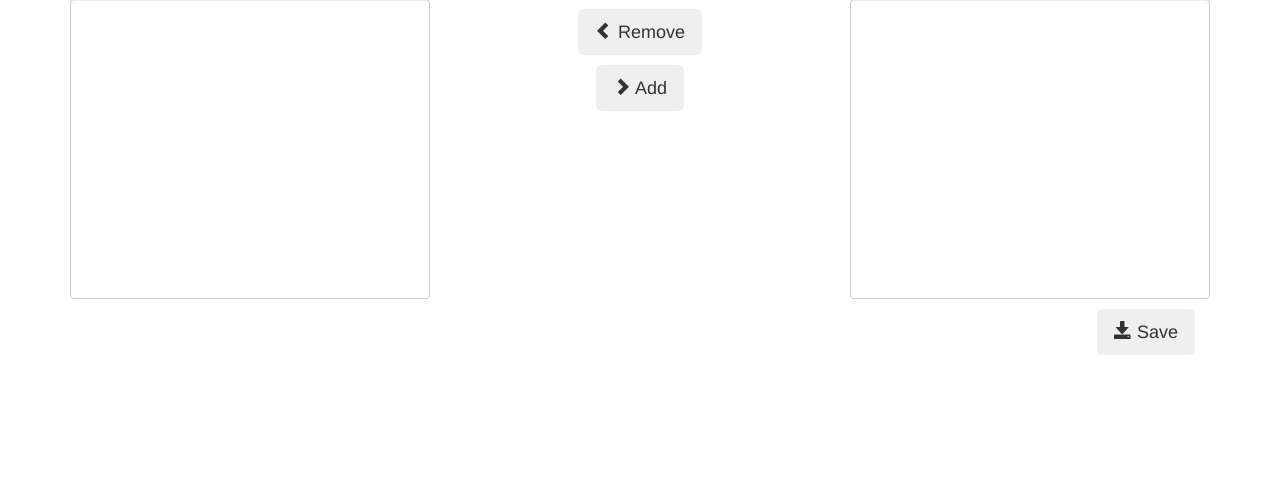
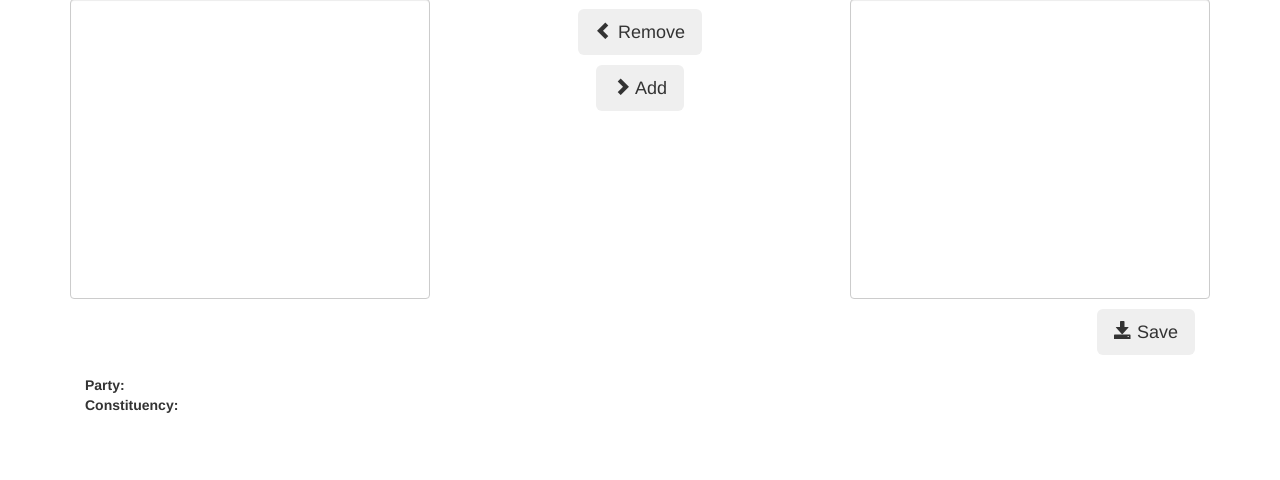
Before and after one commit to maxharlow/fantasy-parliament, a Flask app: page / in a window 1280 px wide. Shown: the part 165-645 px from the top of the page. Run offline with Flask 2, Linux system fonts and the light colour scheme; lists and menus that the app fills with data are empty; some libraries are stand-ins or nearby versions.

Commit message:
Added MP details

```diff
--- a/fantasy-parliament/static/script.js
+++ b/fantasy-parliament/static/script.js
@@ -13,6 +13,17 @@ $('#remove-mps').click(function () {
     selectedMPs.children(':selected').each(function () {
         availableMPs.append(this);
     });
+});
+
+$('#available-mps, #selected-mps').change(function () {
+    var option = $(this).children(':selected').first();
+    var mp = option.data('mp');
+
+    $('.mp-details').each(function () {
+        $(this).html(mp[$(this).data('detail')]);
+    });
+
+    twfy.query('getPerson', {'callback': 'populate_photo', 'id': mp['person_id']});
 });
 
 $('#save-mps').click(function () {
@@ -48,6 +59,8 @@ twfy.query('getMPs', {'callback': 'populate_mps'});
 function populate_mps(mps) {
     $.each(mps, function () {
         var ele = $('<option value="' + this.person_id + '" data-party="' + this.party + '">' + this.name + ' [' + this.party + ']</option>');
+        ele.data('mp', this);
+
         if (userMPs.indexOf(this.person_id) !== -1) {
             selectedMPs.append(ele);
         } else {
@@ -55,3 +68,7 @@ function populate_mps(mps) {
         }
     });
 }
+
+function populate_photo(person) {
+    $('.mp-photo').attr('src', 'http://www.theyworkforyou.com' + person[0].image);
+}
--- a/fantasy-parliament/static/style.css
+++ b/fantasy-parliament/static/style.css
@@ -45,3 +45,9 @@ option[data-party="Sinn Fein"] {
 	background-color: #006837;
 	color: white;
 }
+
+.mp-photo {
+    float: left;
+    margin-right: 10px;
+    width: 100px;
+}
--- a/fantasy-parliament/templates/index.html
+++ b/fantasy-parliament/templates/index.html
@@ -59,7 +59,14 @@
             </button>
         </div>
 
-    </div>
+        <div class="col-xs-12">
+            <img class="mp-photo" />
+            <h2 class="mp-details" data-detail="name"></h2>
+            <b>Party:</b> <span class="mp-details" data-detail="party"></span><br />
+            <b>Constituency:</b> <span class="mp-details" data-detail="constituency"></span>
+        </div>
+
+    </div><!-- /.container -->
 
     <script src="//ajax.googleapis.com/ajax/libs/jquery/1.10.2/jquery.min.js"></script>
     <script src="static/underscore.js"></script>
```
